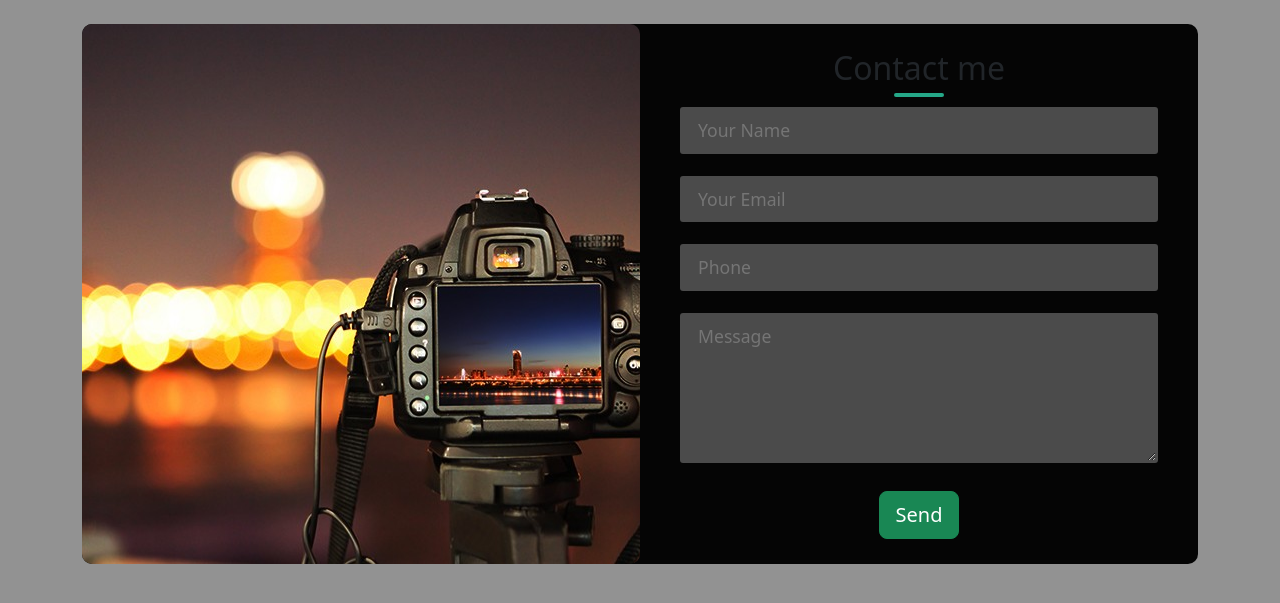
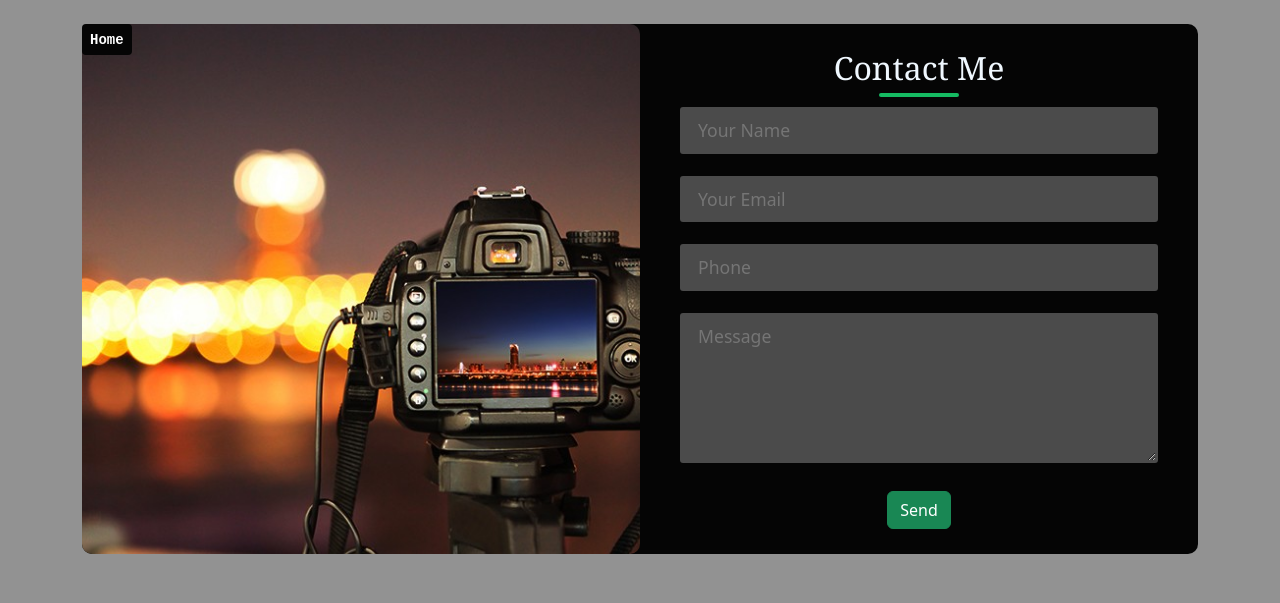
Before and after one commit to kodNerd/Portfolio_Website, a Django app: page /contact/ in a window 1280 px wide. Shown: the top 603 px of the page. Run offline with Django 5.2, Linux system fonts and the light colour scheme; some libraries are stand-ins or nearby versions.

Commit message:
contact asthetics

```diff
--- a/Danapp/templates/Danapp/contact.html
+++ b/Danapp/templates/Danapp/contact.html
@@ -15,7 +15,9 @@
     text-decoration: none;
     list-style: none;
     box-sizing: border-box;
-}
+}a{text-decoration: none; color:white;
+    font-weight: bolder;
+    font-family: "Courier New", Courier, monospace;}
 html{
     overflow-x: hidden;
 }
@@ -57,7 +59,7 @@ main h1{
 }
 
 .contact-box:hover{
-    box-shadow: 0 0 20px 0px rgba(0,0,0,0.3);
+    box-shadow: 0 0 20px 0px rgba(0, 0, 0, 0.24);
 }
 
 
@@ -72,14 +74,17 @@ main h1{
 
 .right{
 	padding: 25px 40px;
+
 }
 
-h2{
+.right h2{
 	position: relative;
 	padding: 0 0 10px;
 	margin-bottom: 10px;
+    color: aliceblue;
+    text-transform: capitalize;
+    font-family: "Georgia", Courier, monospace;
 }
-
 h2:after{
 	content: '';
     position: absolute;
@@ -87,10 +92,10 @@ h2:after{
     bottom: 0;
     transform: translateX(-50%);
     height: 4px;
-    width: 50px;
+    width: 80px;
     border-radius: 2px;
-    background-color: #25a888;
-}
+    background-color: #15bb62;
+} .homebtn:hover{ border-bottom: #15bb62 solid 1px;border-right: #15bb62 solid 1px;border-radius: 5px;}
 
 .field{
 	width: 100%;
@@ -125,7 +130,6 @@ textarea{
 </head>
 <body>
 
-
 <div class="container">
     <div class="row mt-4">
         <div class="col-12">
@@ -140,6 +144,11 @@ textarea{
                     {% csrf_token %}
                     <div class="contact-box">
                         <div class="left">
+                            <div class="row">
+                                <ul class="d-flex float-left">
+                                    <li><p class="homebtn"><button class="btn btn-secondary btn-sm" style="background-color: #050505; border: none;"><a href="{%url 'index'%}">Home</a></button></li>
+                                </ul>
+                            </div>
                         </div>
                         <div class="right">
                             <h2>Contact me</h2>
@@ -147,7 +156,7 @@ textarea{
                             <input type="email" class="field" placeholder="Your Email" name="email" required>
                             <input type="text" class="field" placeholder="Phone" name="phone" required>
                             <textarea placeholder="Message" class="field" name="message" required></textarea>
-                            <button class="btn btn-lg btn-success">Send</button>
+                            <button class="btn btn-xx-lg btn-success">Send</button>
                         </div>
                     </div>
 
```
Also changed, not shown: Danapp/static/img/bg - Copy.jpg (added), Danapp/static/img/contact2.jpg (added).
